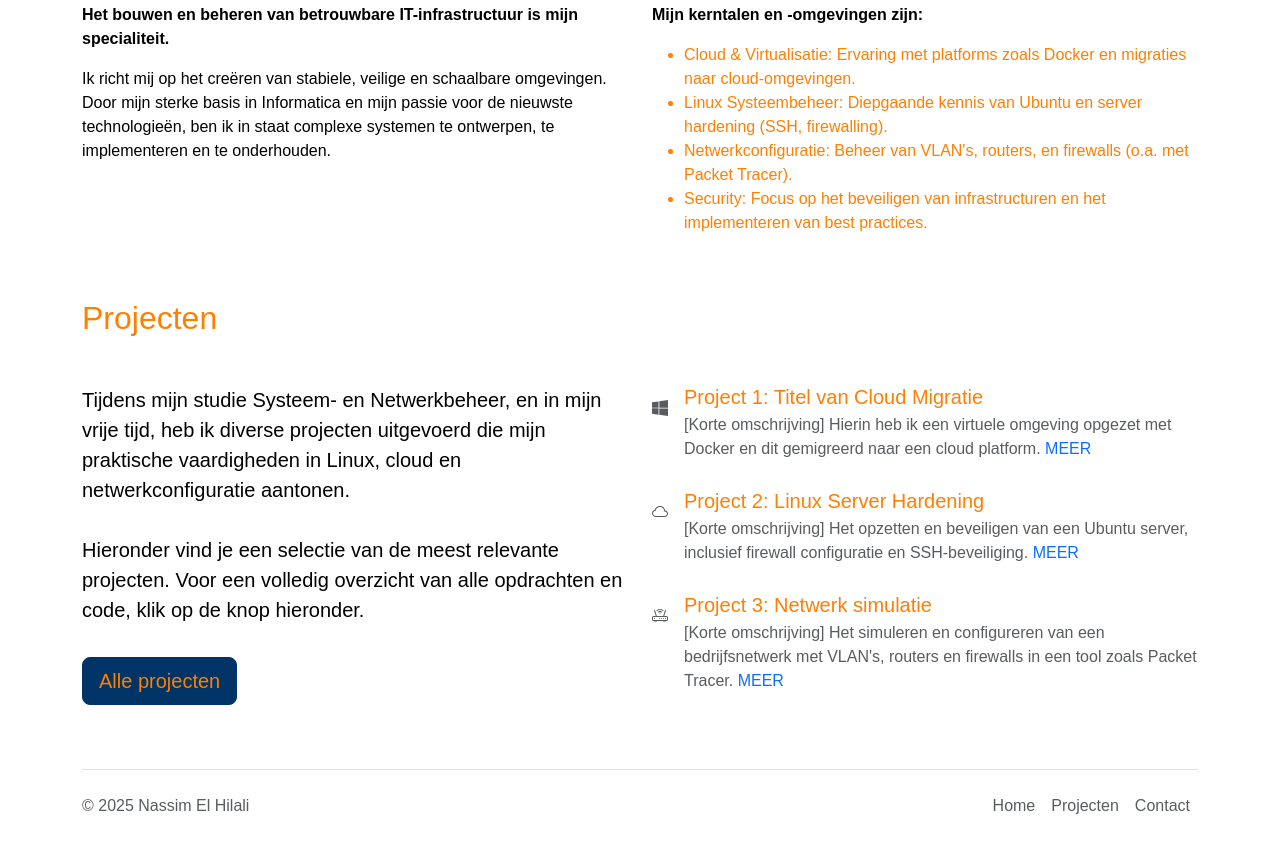
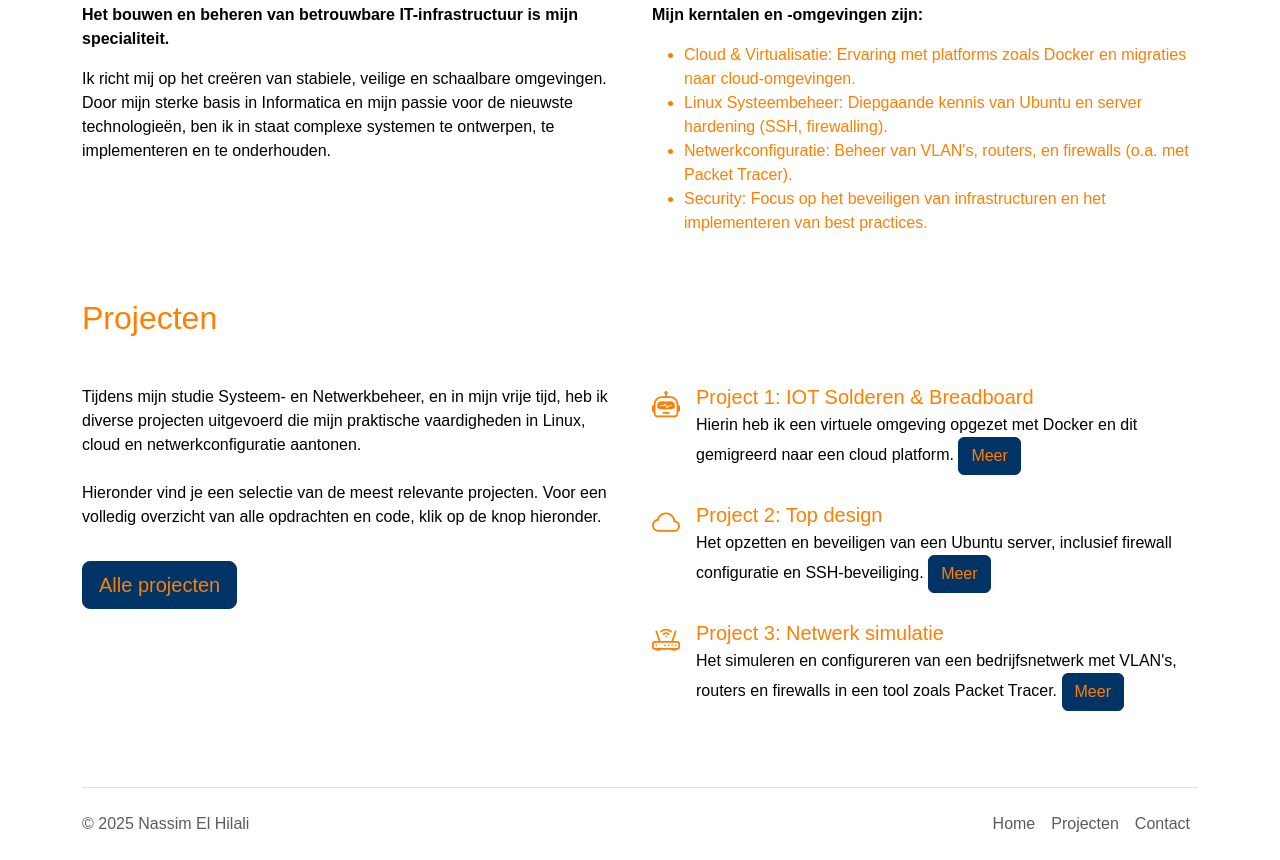
Before and after one commit to Nassimlhl/Website-Nassim-webtech, a plain HTML site: page index.html in a window 1280 px wide. Shown: the part 997-1857 px from the top of the page. Drawn offline with nearby package versions, Linux system fonts and the light colour scheme.

Commit message:
Update index.html

```diff
--- a/index.html
+++ b/index.html
@@ -18,6 +18,7 @@
   </script>
   <!-- eigen geschreven css voor jouw html-bestand -->
   <link rel="stylesheet" href="css/style.css">
+  <link rel="stylesheet" href="css/font.css">
 
 
 
@@ -28,27 +29,32 @@
    <!-- https://getbootstrap.com/docs/5.3/components/navbar/ -->
     <nav id="hoofdnavigatie" class="navbar navbar-expand-lg bg-body-tertiary">
          <div class="container-fluid">
-        <a class="navbar-brand" href="#"><img src="assets/logoLHL.png" alt="LHL web" width="100" height="100"></a>
+        <a class="navbar-brand" href="#"><img src="assets/images/logoLHL.png" alt="LHL web" width="100" height="100"></a>
         <button class="navbar-toggler" type="button" data-bs-toggle="collapse" data-bs-target="#navbarNavAltMarkup" aria-controls="navbarNavAltMarkup" aria-expanded="false" aria-label="Toggle navigation">
            <span class="navbar-toggler-icon"></span>
         </button>
         <div class="collapse navbar-collapse" id="navbarNavAltMarkup">
 
-          <!-- ms-auto brengt text naar rechts-->
+
             <div class="navbar-nav ms-auto">
 
                 <a class="nav-link active" aria-current="page" href="index.html">Home</a>
+                <a class="nav-link active" aria-current="page" href="projecten.html">Overzicht</a>
                 <div class="dropdown">
                     <button class="btn btn-secondary dropdown-toggle" type="button" data-bs-toggle="dropdown" aria-expanded="false">
                         projecten
                     </button>
                     <ul class="dropdown-menu">
                         <li><a class="dropdown-item" href="project-iot.html">project iot</a></li>
+                        <li><a class="dropdown-item" href="project-Topdesign.html">project TopDesign</a></li>
+                        <li><a class="dropdown-item" href="">project 3</a></li>
+                        <li><a class="dropdown-item" href="">project 4</a></li>
+                        <li><a class="dropdown-item" href="">project 5</a></li>
+                        <li><a class="dropdown-item" href="">project 6</a></li>
 
                     </ul>
                 </div>
-
-                <a class="nav-link" href="contact.html">contact</a>
+                 <a class="nav-link" href="contact.html">Contact</a>
 
             </div>
 
@@ -62,7 +68,7 @@
             <!-- FOTO -->
             <div class="col-md-5 mb-4 mb-md-0">
                 <div class="p-4" style="background-color: #EEEEEE;">
-                   <img src="assets/fotovanmezelf-929578249.jpg" alt="foto Nassim">
+                   <img src="assets/images/fotovanmezelf-929578249.jpg" alt="foto Nassim">
                 </div>
             </div>
 
@@ -74,7 +80,7 @@
                 <p class="lead text-muted mb-4">Mijn naam is Nassim El Hilali, ik ben 20 jaar oud en ik ben momenteel bezig met de studie Systeem- en Netwerkbeheer. Mijn passie voor IT is vroeg begonnen: op het middelbaar heb ik al de richting Informaticabeheer afgerond, waardoor ik een sterke basis heb.</p>
                 <p class="lead text-muted mb-4">Nu verdiep ik mij in de infrastructuur die alles draaiende houdt. Ik heb daarbij een bijzondere interesse in cloud technologie en heb al ervaring opgedaan met Linux-omgevingen. Ik ben gedreven, leergierig, en constant op zoek naar de nieuwste uitdagingen binnen netwerken en systemen.</p>
                 <!-- Knop bekijk mijn werk -->
-                <a href="projecten.html" class="btn btn-dark btn-lg px-4" ">Bekijk mijn werk</a>
+                <a href="projecten.html" class="btn btn-dark btn-lg px-4">Bekijk mijn werk</a>
             </div>
 
         </div>
@@ -124,7 +130,7 @@
         <div class="row">
 
             <div class="col-md-6">
-                <p class="lead">
+                <p>
                     Tijdens mijn studie Systeem- en Netwerkbeheer, en in mijn vrije tijd, heb ik diverse projecten uitgevoerd die mijn praktische vaardigheden in Linux, cloud en netwerkconfiguratie aantonen.
                     <br><br>
                     Hieronder vind je een selectie van de meest relevante projecten. Voor een volledig overzicht van alle opdrachten en code, klik op de knop hieronder.
@@ -136,49 +142,40 @@
             <div class="col-md-6">
                 <div class="list-group">
                     <div class="d-flex mb-4">
-                        <div class="me-3 fs-3 text-muted">
-                            <svg xmlns="http://www.w3.org/2000/svg" width="16" height="16" fill="currentColor" class="bi bi-windows" viewBox="0 0 16 16">
-                                <path d="M6.555 1.375 0 2.237v5.45h6.555zM0 13.795l6.555.933V8.313H0zm7.278-5.4.026 6.378L16 16V8.395zM16 0 7.33 1.244v6.414H16z"/>
-                            </svg>
+                        <div class="me-3 fs-3">
+                           <i class="bi bi-robot"></i>
                         </div>
                         <div>
-                            <h5 class="mb-1">Project 1: Titel van Cloud Migratie</h5>
-                            <p class="mb-1 text-muted">
-                                [Korte omschrijving] Hierin heb ik een virtuele omgeving opgezet met Docker en dit gemigreerd naar een cloud platform.
-                                <a href="#" class="text-decoration-none">MEER</a>
+                            <h5 class="mb-1">Project 1: IOT Solderen & Breadboard</h5>
+                            <p class="mb-1">
+                                Hierin heb ik een virtuele omgeving opgezet met Docker en dit gemigreerd naar een cloud platform.
+                                <a class="btn btn-primary" href="project-iot.html" role="button">Meer</a>
                             </p>
                         </div>
                     </div>
 
                     <div class="d-flex mb-4">
-                            <div class="me-3 fs-3 text-muted">
-                                <svg xmlns="http://www.w3.org/2000/svg" width="16" height="16" fill="currentColor" class="bi bi-cloud" viewBox="0 0 16 16">
-                                    <path d="M4.406 3.342A5.53 5.53 0 0 1 8 2c2.69 0 4.923 2 5.166 4.579C14.758 6.804 16 8.137 16 9.773 16 11.569 14.502 13 12.687 13H3.781C1.708 13 0 11.366 0 9.318c0-1.763 1.266-3.223 2.942-3.593.143-.863.698-1.723 1.464-2.383m.653.757c-.757.653-1.153 1.44-1.153 2.056v.448l-.445.049C2.064 6.805 1 7.952 1 9.318 1 10.785 2.23 12 3.781 12h8.906C13.98 12 15 10.988 15 9.773c0-1.216-1.02-2.228-2.313-2.228h-.5v-.5C12.188 4.825 10.328 3 8 3a4.53 4.53 0 0 0-2.941 1.1z"/>
-                                </svg>
+                            <div class="me-3 fs-3">
+                                <i class="bi bi-cloud"></i>
                             </div>
                             <div>
-                                <h5 class="mb-1">Project 2: Linux Server Hardening</h5>
-                                <p class="mb-1 text-muted">
-                                    [Korte omschrijving] Het opzetten en beveiligen van een Ubuntu server, inclusief firewall configuratie en SSH-beveiliging.
-                                    <a href="#" class="text-decoration-none">MEER</a>
+                                <h5 class="mb-1">Project 2: Top design</h5>
+                                <p class="mb-1">
+                                    Het opzetten en beveiligen van een Ubuntu server, inclusief firewall configuratie en SSH-beveiliging.
+                                    <a class="btn btn-primary" href="project-Topdesign.html" role="button">Meer</a>
                                 </p>
                             </div>
                         </div>
 
                         <div class="d-flex mb-4">
-                            <div class="me-3 fs-3 text-muted">
-                              <svg xmlns="http://www.w3.org/2000/svg" width="16" height="16" fill="currentColor" class="bi bi-router" viewBox="0 0 16 16">
-                                    <path d="M5.525 3.025a3.5 3.5 0 0 1 4.95 0 .5.5 0 1 0 .707-.707 4.5 4.5 0 0 0-6.364 0 .5.5 0 0 0 .707.707"/>
-                                    <path d="M6.94 4.44a1.5 1.5 0 0 1 2.12 0 .5.5 0 0 0 .708-.708 2.5 2.5 0 0 0-3.536 0 .5.5 0 0 0 .707.707ZM2.5 11a.5.5 0 1 1 0-1 .5.5 0 0 1 0 1m4.5-.5a.5.5 0 1 0 1 0 .5.5 0 0 0-1 0m2.5.5a.5.5 0 1 1 0-1 .5.5 0 0 1 0 1m1.5-.5a.5.5 0 1 0 1 0 .5.5 0 0 0-1 0m2 0a.5.5 0 1 0 1 0 .5.5 0 0 0-1 0"/>
-                                    <path d="M2.974 2.342a.5.5 0 1 0-.948.316L3.806 8H1.5A1.5 1.5 0 0 0 0 9.5v2A1.5 1.5 0 0 0 1.5 13H2a.5.5 0 0 0 .5.5h2A.5.5 0 0 0 5 13h6a.5.5 0 0 0 .5.5h2a.5.5 0 0 0 .5-.5h.5a1.5 1.5 0 0 0 1.5-1.5v-2A1.5 1.5 0 0 0 14.5 8h-2.306l1.78-5.342a.5.5 0 1 0-.948-.316L11.14 8H4.86zM14.5 9a.5.5 0 0 1 .5.5v2a.5.5 0 0 1-.5.5h-13a.5.5 0 0 1-.5-.5v-2a.5.5 0 0 1 .5-.5z"/>
-                                    <path d="M8.5 5.5a.5.5 0 1 1-1 0 .5.5 0 0 1 1 0"/>
-                                </svg>
+                            <div class="me-3 fs-3">
+                                <i class="bi bi-router"></i>
                             </div>
                             <div>
                                 <h5 class="mb-1">Project 3: Netwerk simulatie</h5>
-                                <p class="mb-1 text-muted">
-                                    [Korte omschrijving] Het simuleren en configureren van een bedrijfsnetwerk met VLAN's, routers en firewalls in een tool zoals Packet Tracer.
-                                    <a href="#" class="text-decoration-none">MEER</a>
+                                <p class="mb-1">
+                                    Het simuleren en configureren van een bedrijfsnetwerk met VLAN's, routers en firewalls in een tool zoals Packet Tracer.
+                                <a class="btn btn-primary" href="#" role="button">Meer</a>
                                 </p>
                             </div>
                         </div>
```
